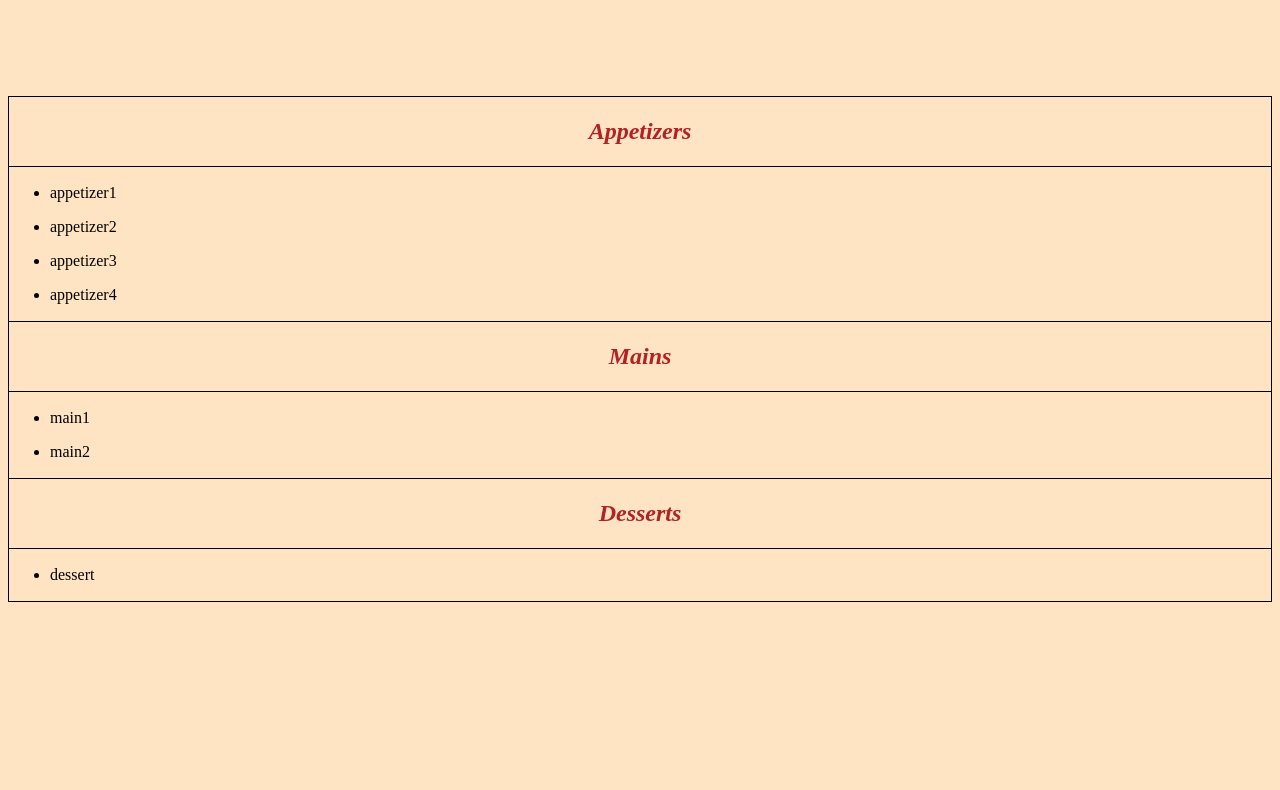
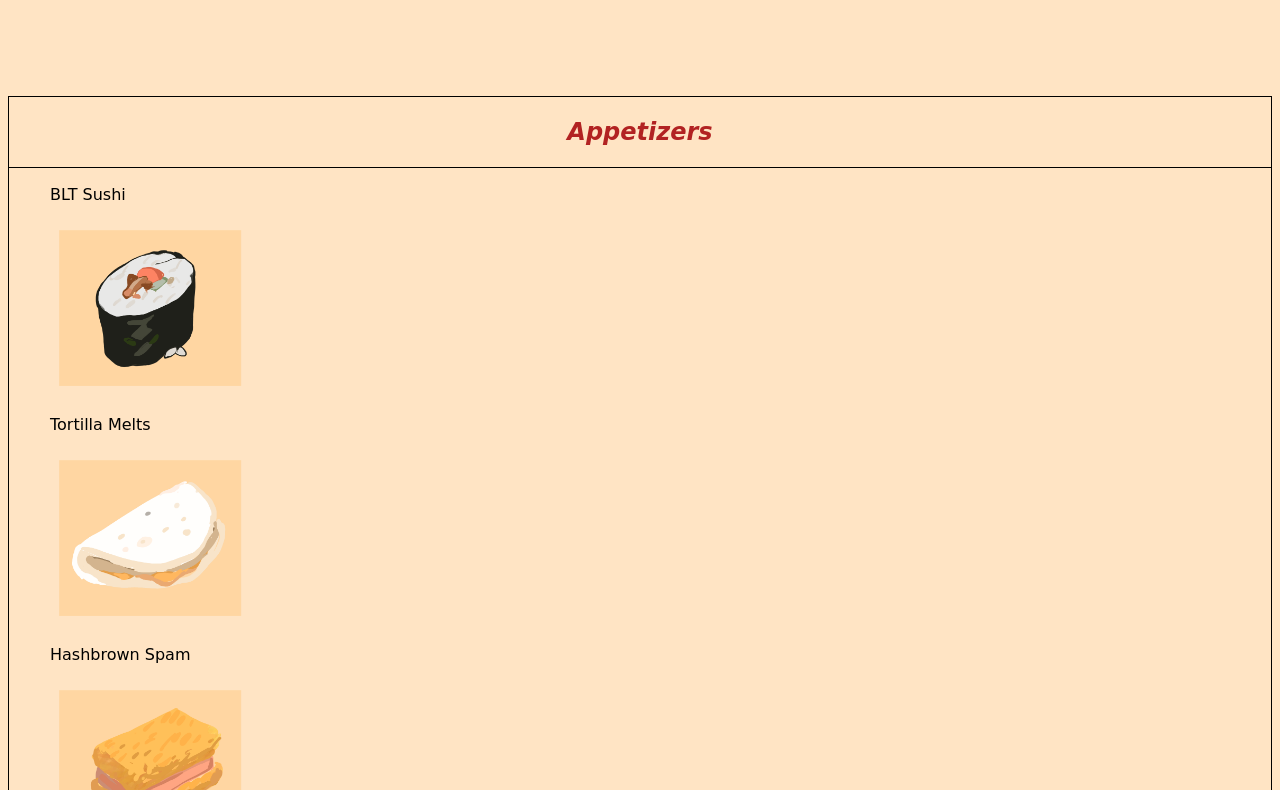
Before and after one commit to Klumsy-K/html-egria-publish, a plain HTML site: page menu.html in a window 1280 px wide. Shown: the part 75-865 px from the top of the page. Before the commit the page ends 800 px from the top, so only its background shows below. Drawn offline with Linux system fonts and the light colour scheme.

Commit message:
Restaurant page html and css (done)

```diff
--- a/menu.html
+++ b/menu.html
@@ -10,6 +10,7 @@
 
     body {
     background-color: bisque;
+    font-family: 'Brush Script MT', cursive;
     }
     img {
     height: 175px;
@@ -31,16 +32,20 @@
     <td>
     <ul>
       <li>
-        <p>appetizer1</p>
+        <p>BLT Sushi</p>
+        <img src="images/cursed_foods/BLTsushi.png">
       </li>
       <li>
-        <p>appetizer2</p>
+        <p>Tortilla Melts</p>
+        <img src="images/cursed_foods/tortila.png">
       </li>
       <li>
-        <p>appetizer3</p>
+        <p>Hashbrown Spam</p>
+        <img src="images/cursed_foods/hashbrn.png">
       </li>
       <li>
-        <p>appetizer4</p>
+        <p>Tomate with BBQ sauce</p>
+        <img src="images/cursed_foods/tomate.png">
       </li>
     </ul>
     </td>
@@ -52,10 +57,12 @@
     <td>
     <ul>
       <li>
-        <p>main1</p>
+        <p>Pelmeni Benedict</p>
+        <img src="images/cursed_foods/pelmeni.png">
       </li>
       <li>
-        <p>main2</p>
+        <p>Spam Fried Rice</p>
+        <img src="images/cursed_foods/fririce.png">
       </li>
     </ul>
     </td>
@@ -67,7 +74,8 @@
     <td>
       <ul>
         <li>
-          <p>dessert</p>
+          <p>COFFEE</p>
+          <img src="images/cursed_foods/coffee.png">
         </li>
       </ul>
     </td>
--- a/restaurant.css
+++ b/restaurant.css
@@ -18,3 +18,7 @@ border-collapse: collapse;
 table,tr,td{
 border: 1px, solid black;
 }
+
+ul {
+  list-style-type: none;
+}
```
Also changed, not shown: images/cursed_foods/BLTsushi.png (added), images/cursed_foods/coffee.png (added), images/cursed_foods/fririce.png (added), images/cursed_foods/hashbrn.png (added), images/cursed_foods/pelmeni.png (added), images/cursed_foods/tomate.png (added), images/cursed_foods/tortila.png (added).
